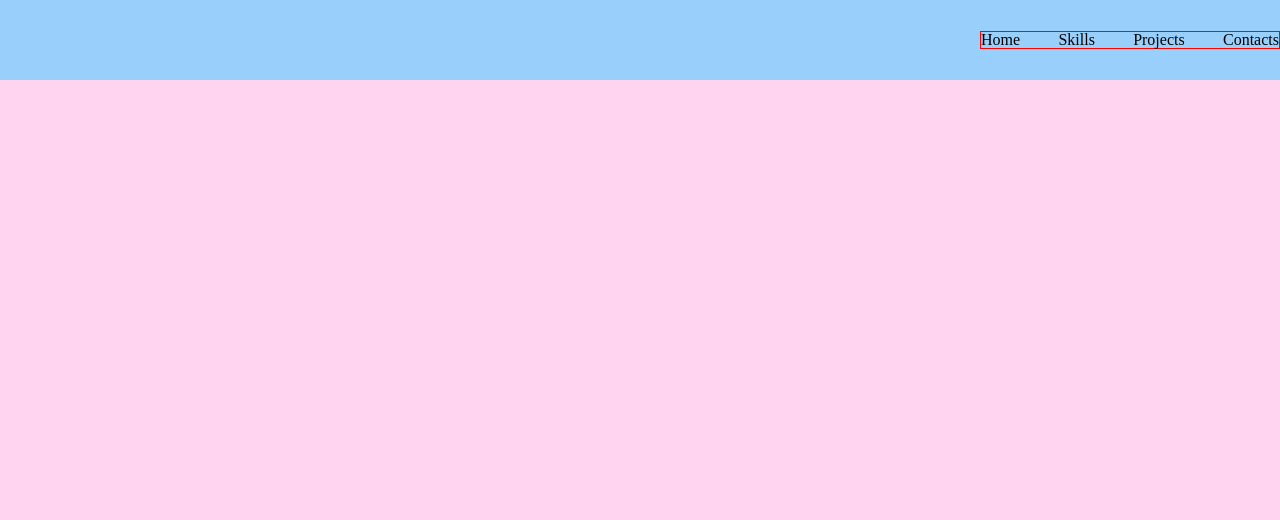
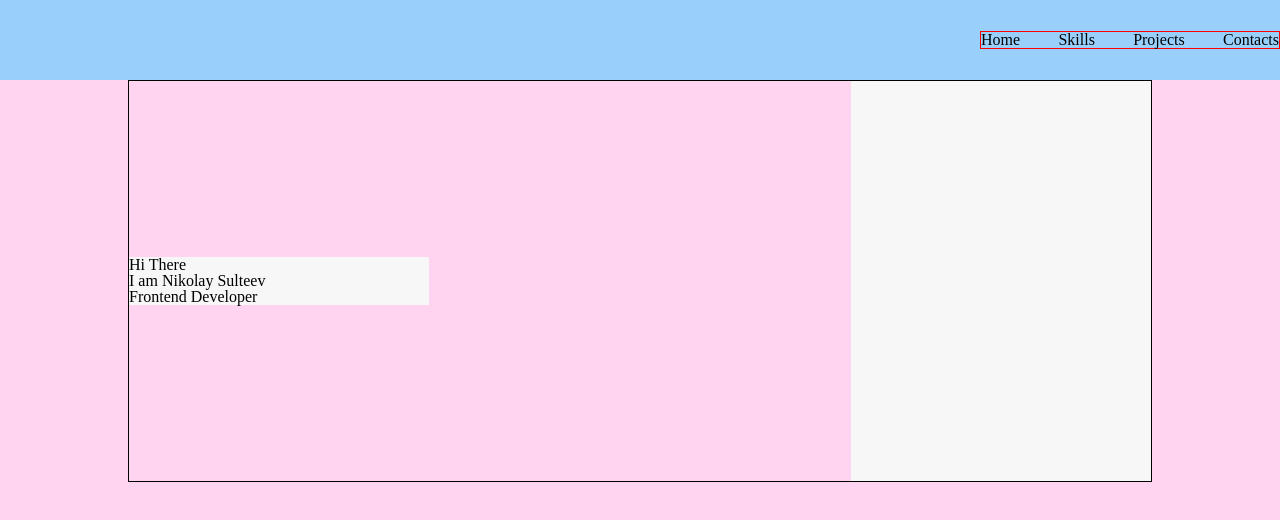
Before and after one commit to Philian73/react-portfolio, a React (Vite) app: page / in a window 1280 px wide. Shown: the top 520 px of the page. Built offline with nearby package versions, Linux system fonts and the light colour scheme.

Commit message:
MainBlock

```diff
--- a/src/pages/Main/ui/Page/Page.tsx
+++ b/src/pages/Main/ui/Page/Page.tsx
@@ -6,7 +6,16 @@ export const MainPage = () => {
   return (
     <>
       <Header />
-      <div className={cls.mainBlock}></div>
+      <div className={cls.mainBlock}>
+        <div className={cls.container}>
+          <div className={cls.body}>
+            <span>Hi There</span>
+            <h1>I am Nikolay Sulteev</h1>
+            <p>Frontend Developer</p>
+          </div>
+          <div className={cls.images}></div>
+        </div>
+      </div>
     </>
   )
 }
```
